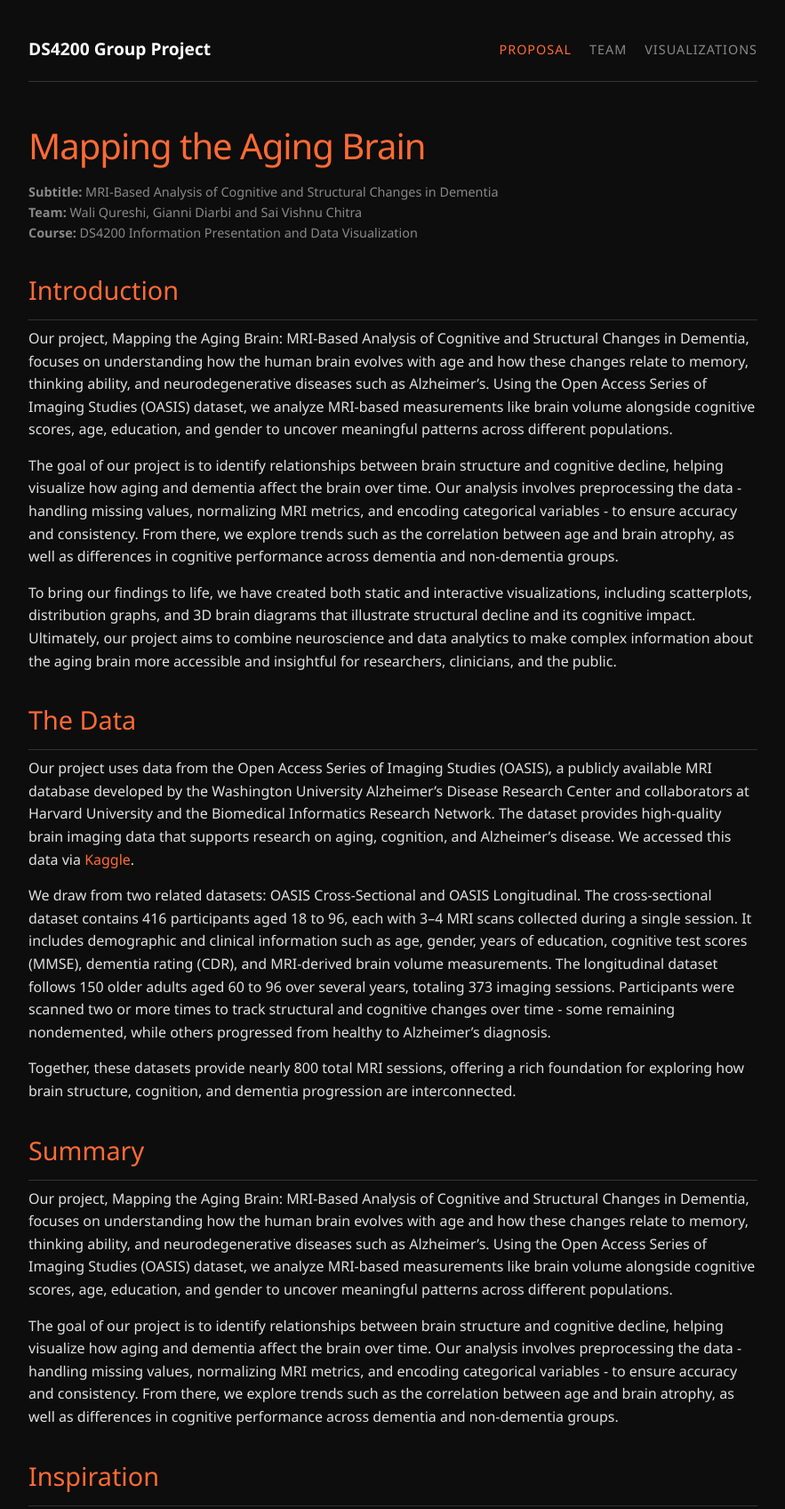
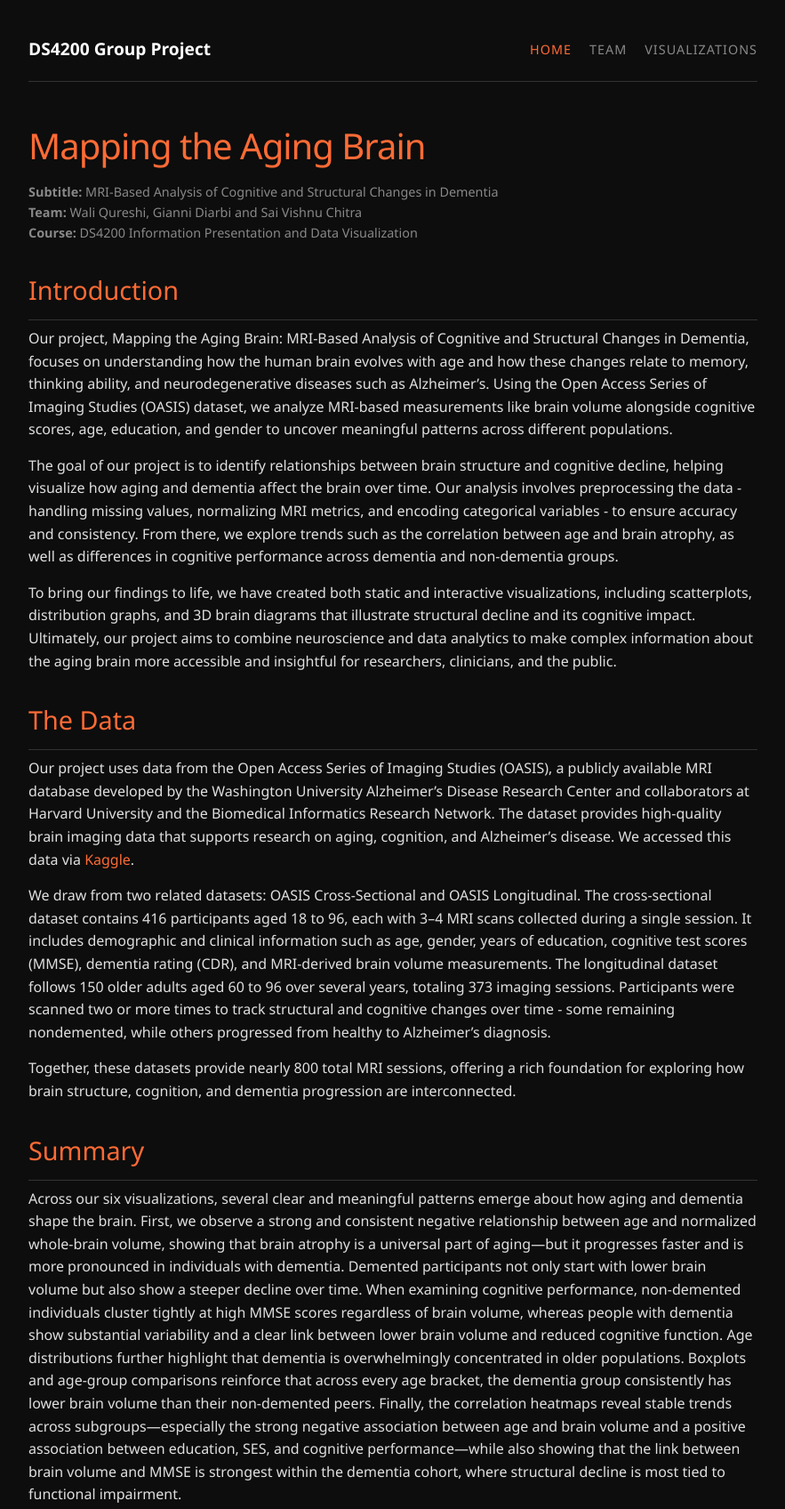
Before and after one commit to saivishnuchitra/DS4200-Website, a plain HTML site: page index.html in a window 1280 px wide. Shown: the top 1696 px of the page at 89% size, without its empty margins (198-1081 px from the left). Drawn offline with Linux system fonts and the light colour scheme.

Commit message:
Updated HTML files

```diff
--- a/index.html
+++ b/index.html
@@ -117,11 +117,11 @@
     <div class="container">
         <nav>
             <div class="nav-brand">DS4200 Group Project</div>
-    <div class="nav-links">
-        <a href="index.html" class="active">Proposal</a>
-        <a href="team.html">Team</a>
-        <a href="visualizations.html">Visualizations</a>
-    </div>
+            <div class="nav-links">
+                <a href="index.html" class="active">Home</a>
+                <a href="team.html">Team</a>
+                <a href="visualizations.html">Visualizations</a>
+            </div>
         </nav>
 
         <header>
@@ -164,10 +164,10 @@
             <section id="summary">
                 <h2>Summary</h2>
                 <p>
-                    Our project, Mapping the Aging Brain: MRI-Based Analysis of Cognitive and Structural Changes in Dementia, focuses on understanding how the human brain evolves with age and how these changes relate to memory, thinking ability, and neurodegenerative diseases such as Alzheimer’s. Using the Open Access Series of Imaging Studies (OASIS) dataset, we analyze MRI-based measurements like brain volume alongside cognitive scores, age, education, and gender to uncover meaningful patterns across different populations.
+                    Across our six visualizations, several clear and meaningful patterns emerge about how aging and dementia shape the brain. First, we observe a strong and consistent negative relationship between age and normalized whole-brain volume, showing that brain atrophy is a universal part of aging—but it progresses faster and is more pronounced in individuals with dementia. Demented participants not only start with lower brain volume but also show a steeper decline over time. When examining cognitive performance, non-demented individuals cluster tightly at high MMSE scores regardless of brain volume, whereas people with dementia show substantial variability and a clear link between lower brain volume and reduced cognitive function. Age distributions further highlight that dementia is overwhelmingly concentrated in older populations. Boxplots and age-group comparisons reinforce that across every age bracket, the dementia group consistently has lower brain volume than their non-demented peers. Finally, the correlation heatmaps reveal stable trends across subgroups—especially the strong negative association between age and brain volume and a positive association between education, SES, and cognitive performance—while also showing that the link between brain volume and MMSE is strongest within the dementia cohort, where structural decline is most tied to functional impairment.
                 </p>
                 <p>
-                    The goal of our project is to identify relationships between brain structure and cognitive decline, helping visualize how aging and dementia affect the brain over time. Our analysis involves preprocessing the data - handling missing values, normalizing MRI metrics, and encoding categorical variables - to ensure accuracy and consistency. From there, we explore trends such as the correlation between age and brain atrophy, as well as differences in cognitive performance across dementia and non-dementia groups.
+                    Looking ahead, these findings point to several areas for future exploration. Incorporating longitudinal MRI scans would allow us to model individual trajectories of brain atrophy over time, providing a dynamic picture rather than a cross-sectional snapshot. Additional predictors like lifestyle factors, genetic markers (e.g., APOE status), or cardiovascular health could deepen our understanding of what accelerates or protects against cognitive decline. Machine learning models could be trained to identify early indicators of dementia risk by combining structural MRI metrics with demographic and cognitive variables. Finally, expanding our interactive visualizations—such as adding drill-downs by gender, education level, or socioeconomic status—could make the tool even more useful for researchers and clinicians who need to explore patterns at multiple levels of detail. Collectively, the visualizations show that age-related brain changes are measurable, interpretable, and strongly tied to cognitive outcomes, reinforcing the importance of early detection and ongoing research into the structural roots of dementia.
                 </p>
             </section>
 
```
Also changed, not shown: team.html (+2 -2 lines), visualizations.html (+1 -1 lines).
